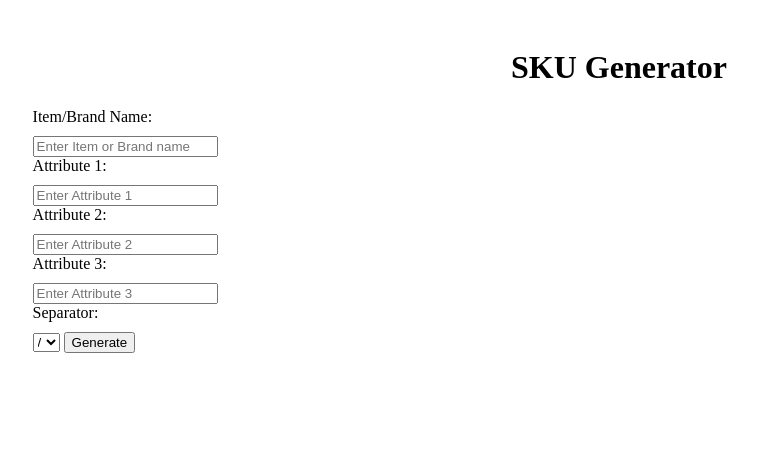
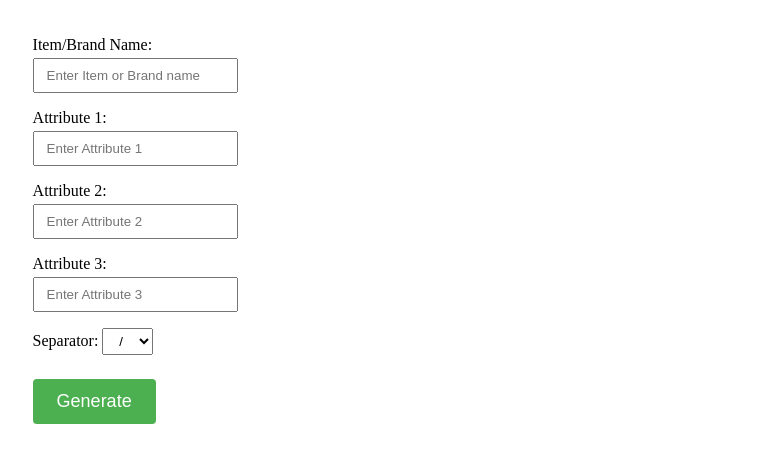
Before and after one commit to Ujjwal0501/literate-broccoli, a Python web app: template server/templates/skucustomized.html in a window 1280 px wide. Shown: the top 463 px of the page, without its empty margins (21-779 px from the left). Run offline with Jinja, Linux system fonts and the light colour scheme; the template is opened without the code that fills it, so the values that code supplies are empty.

Commit message:
update template

```diff
--- a/server/templates/skuauto.html
+++ b/server/templates/skuauto.html
@@ -43,8 +43,6 @@
 </head>
 <body>
 
-    <h1>SKU Generator</h1>
-
     <form id="skuForm">
         <div>
             <label for="brandPrefix">Brand Prefix (Up to 4 alphanumeric characters):</label>
--- a/server/templates/skucustomized.html
+++ b/server/templates/skucustomized.html
@@ -24,7 +24,7 @@
             justify-content: space-around;
         }
 
-        #skuForm, #generatedSKUs {
+        #skuForm, #rightContainer {
             width: 45%;
         }
 
@@ -41,14 +41,38 @@
             margin-bottom: 20px;
         }
 
-        #generatedSKUs {
+        #rightContainer {
             white-space: pre-wrap;
+        }
+
+        input {
+            padding: 8px 12px;
+            margin-top: 0px;
+            margin-bottom: 8px;
+        }
+
+        select {
+            padding: 4px 12px;
+        }
+
+        label {
+            margin-top: 8px;
+            margin-bottom: 4px;
+        }
+
+        button {
+            padding: 12px 24px;
+            box-sizing: border-box;
+            background-color: #4CAF50;
+            color: white;
+            border: none;
+            border-radius: 4px;
+            cursor: pointer;
+            font-size: large;
         }
     </style>
 </head>
 <body>
-
-    <h1>SKU Generator</h1>
 
     <div id="container">
         <form id="skuForm">
@@ -64,18 +88,21 @@
             <label for="attribute3">Attribute 3:</label>
             <input type="text" id="attribute3" placeholder="Enter Attribute 3" required>
 
-            <label for="separator">Separator:</label>
+            <label for="separator">Separator:
                 <select id="separator">
                     <option value="/">/</option>
                     <option value=":">:</option>
                     <option value="-">-</option>
                 </select>
+            </label>
 
             <button type="button" onclick="generateSKU()">Generate</button>
-            <button id="downloadBtn" type="button" onclick="downloadAsCsv()" style="display:none">Download</button>
         </form>
 
+        <div id="rightContainer">
+            <button id="downloadBtn" type="button" onclick="downloadAsCsv()" style="display:none">Download SKUs in CSV file</button>
             <div id="generatedSKUs"></div>
+        </div>
     </div>
 
     <script>
```
Lines whose indentation alone changed are shown as unchanged.
